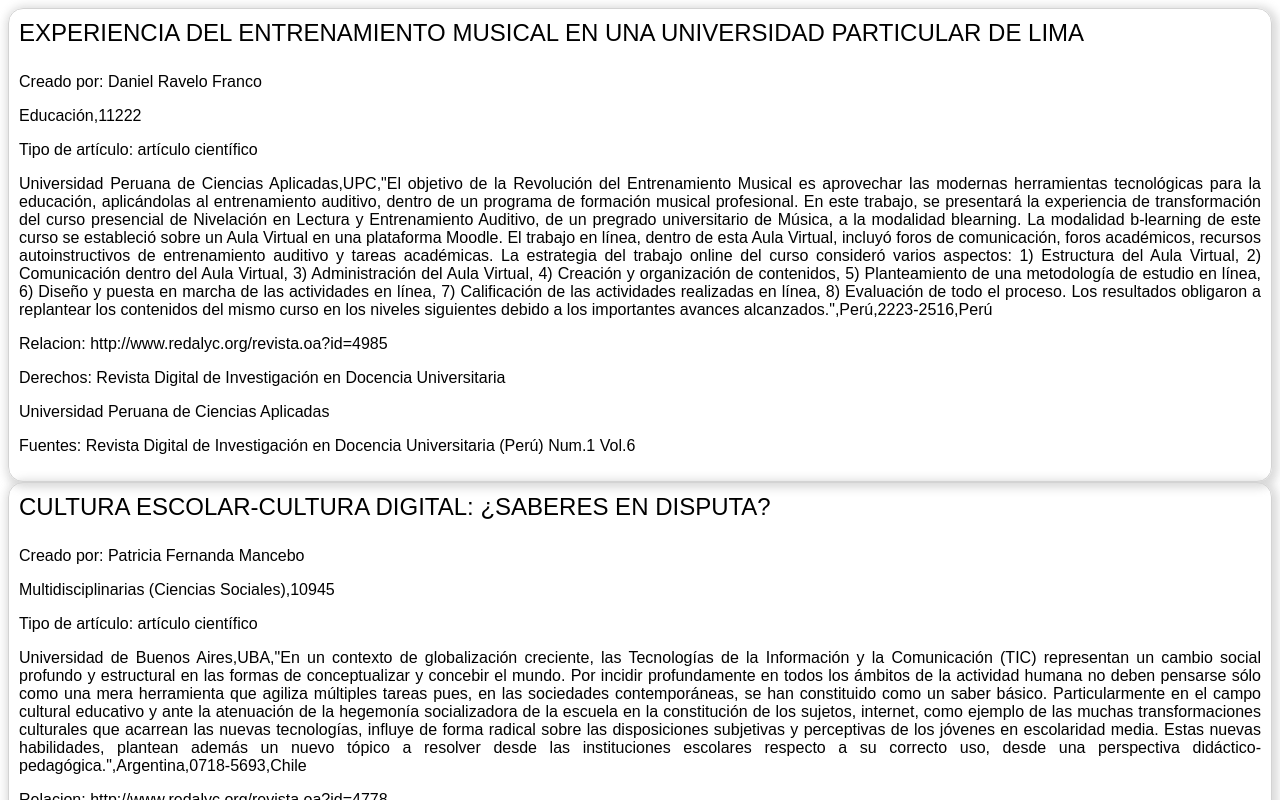
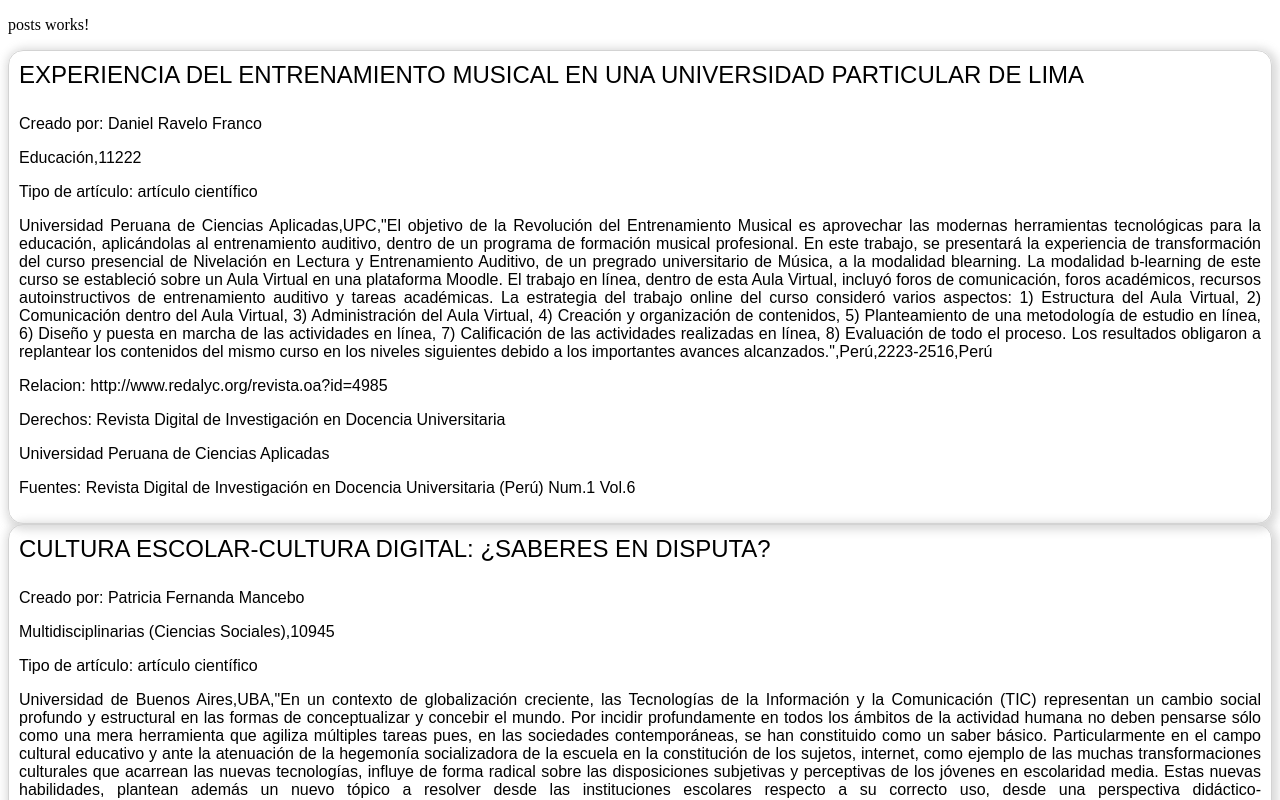
Before and after one commit to LuisFernandoReyes/Buscador, an Angular app: page / in a window 1280 px wide. Shown: the top 800 px of the page. Built offline with nearby package versions, Linux system fonts and the light colour scheme.

Commit message:
Fixing messages

```diff
--- a/src/app/app.component.html
+++ b/src/app/app.component.html
@@ -1,2 +1,3 @@
+<app-posts></app-posts>
 <app-home></app-home>
 Hola mundo
```
